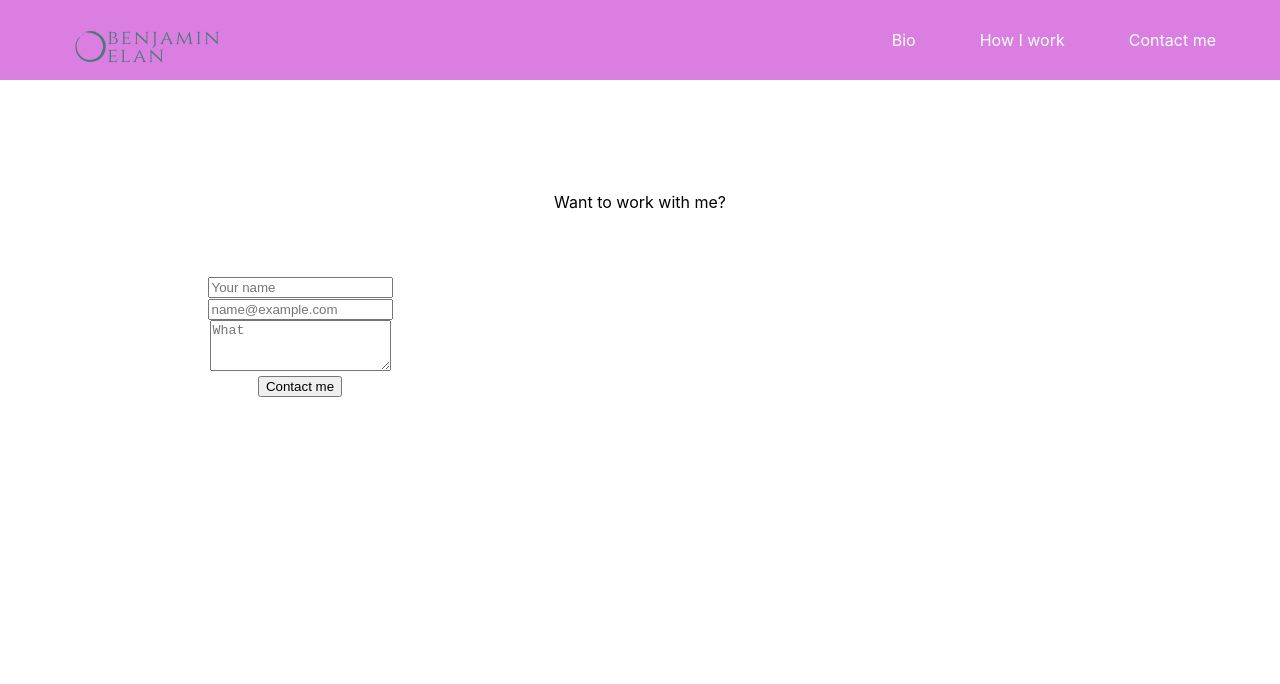
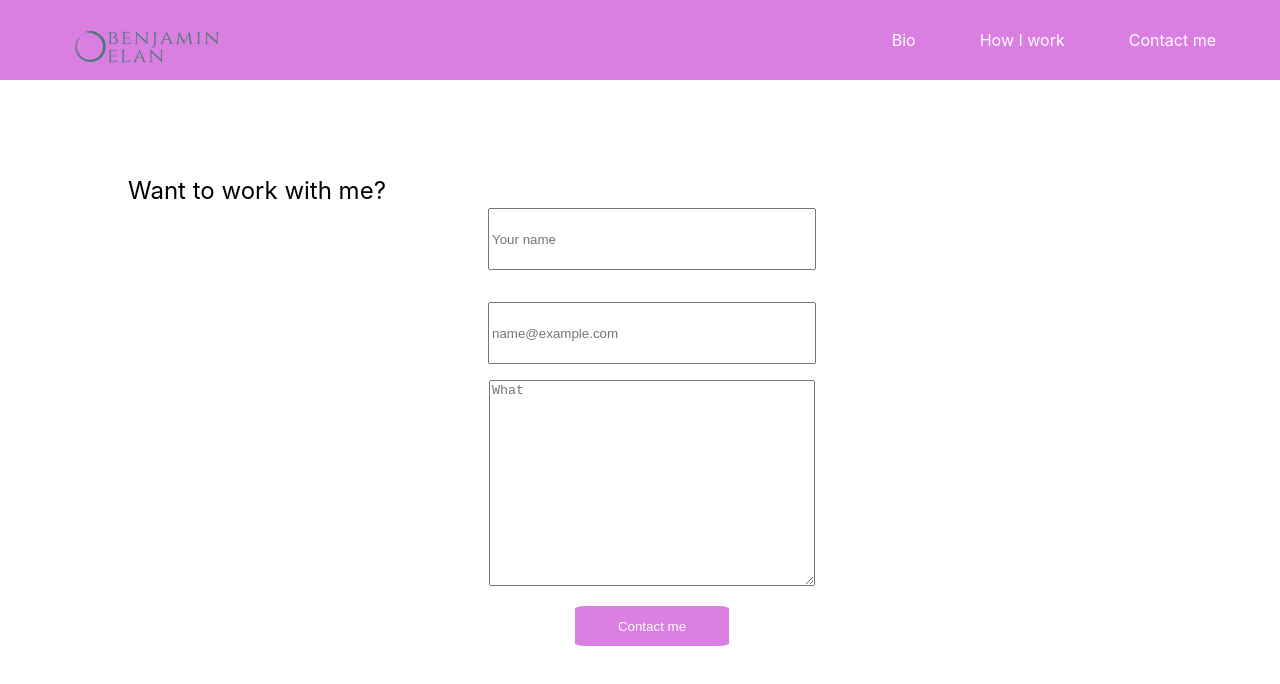
Before and after one commit to federerkristijan/businesscard-ben, a React (Create React App) app: page /contact in a window 1280 px wide. Shown: the top 684 px of the page. Built offline with nearby package versions, Linux system fonts and the light colour scheme.

Commit message:
contact.css done. need emailjs

```diff
--- a/src/views/Contact/Contact.css
+++ b/src/views/Contact/Contact.css
@@ -3,9 +3,35 @@
 }
 
 .title {
-  padding: 4rem;
+  margin-left: 8rem;
+  margin-top: 3rem;
+  float: left;
+  font-size: 24px;
 }
 
 .form {
-  max-width: 600px;
+  float: right;
+  margin-right: 28rem;
+  margin-top: 4rem;
 }
+
+input {
+  height: 7vh;
+  min-width: 25vw;
+  margin: 1rem;
+}
+
+textarea {
+  height: 25vh;
+  min-width: 25vw;
+}
+
+button {
+  height: 5vh;
+  min-width: 12vw;
+  background: #DA7EE2;
+  color: white;
+  margin: 1rem;
+  border-radius: 7%;
+  border: none;
+}
--- a/src/views/Contact/Contact.jsx
+++ b/src/views/Contact/Contact.jsx
@@ -10,7 +10,6 @@ const Contact = () => {
       <div className="form">
         <form>
           <div class="form-group">
-            {/* <label for="name">Example label</label> */}
             <input
               type="text"
               class="form-control"
@@ -19,7 +18,6 @@ const Contact = () => {
             />
           </div>
           <div class="form-group">
-            {/* <label for="email">Email address</label> */}
             <input
               type="email"
               class="form-control"
@@ -28,7 +26,6 @@ const Contact = () => {
             />
           </div>
           <div class="form-group">
-            {/* <label for="exampleFormControlTextarea1">What</label> */}
             <textarea
               class="form-control"
               id="exampleFormControlTextarea1"
```
